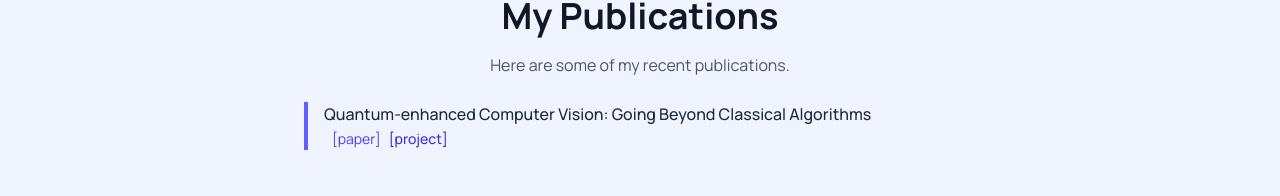
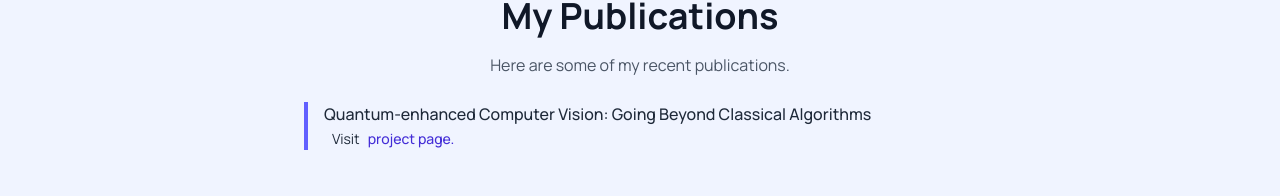
Before and after one commit to nkuetemeli/nkuetemeli.github.io, a React (Vite) app: page / in a window 1280 px wide. Shown: the part 1757-1953 px from the top of the page. Built offline with nearby package versions, Linux system fonts and the light colour scheme; grey boxes are pictures that could not be loaded.

Commit message:
MyGit New design

```diff
--- a/components/PublicationsSection.tsx
+++ b/components/PublicationsSection.tsx
@@ -69,25 +69,14 @@ const PublicationsSection: React.FC = () => {
           <span className="text-gray-800 font-medium">{pub.title}</span>
 
           <div className="inline-flex gap-2 ml-2 text-sm">
-            {pub.paperurl && (
-              <a
-                href={pub.paperurl}
-                target="_blank"
-                rel="noopener noreferrer"
-                className="text-indigo-600 hover:underline"
-              >
-                [paper]
-              </a>
-            )}
-
-            {pub.project && (
+            Visit {pub.project && (
               <a
                 href={pub.project}
                 target="_blank"
                 rel="noopener noreferrer"
                 className="text-indigo-700 font-medium hover:underline"
               >
-                [project]
+                project page.
               </a>
             )}
           </div>
@@ -158,7 +147,8 @@ const PublicationsSection: React.FC = () => {
                     )}
 
                     {/* Links */}
-                    <div className="mt-4 flex flex-wrap gap-3 text-sm">
+                    {/* Links */}
+<div className="mt-auto pt-4 flex flex-wrap gap-3 text-sm">
   {pub.paperurl && (
     <a
       href={pub.paperurl}
@@ -192,7 +182,6 @@ const PublicationsSection: React.FC = () => {
     </a>
   )}
 
-                      {/* ⭐ Highlight project for featured */}
   {pub.project && (
     <a
       href={pub.project}
```
Also changed, not shown: 4 other files (tests, documents, lock files or other folders). Lines whose indentation alone changed are shown as unchanged.
